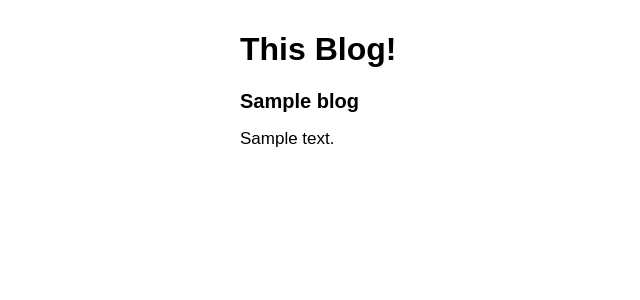
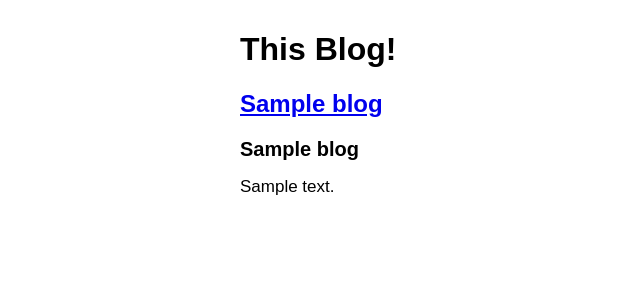
Before and after one commit to Sammiegirl04/build-a-blog, a Python web app: template Templates/blog.html in a window 1280 px wide. Shown: the top 300 px of the page, without its empty margins (0-640 px from the left). Run offline with Jinja, Linux system fonts and the light colour scheme; the template is opened without the code that fills it: most values are stand-ins (such as "Sample title", 1, 10 or a date in 2020).

Commit message:
made revisions

```diff
--- a/Templates/blog.html
+++ b/Templates/blog.html
@@ -60,6 +60,7 @@
     <body>
         <h1>This Blog!</h1>
                 {% for blog in blogs %}
+                <h2><a href="/blog/{{ blog.key().id() }}">{{ blog.title }}</a></h2>
                 <h2 class="blog-title">{{ blog.title }}</h2>
                 <p class="blog-body">{{ blog.body }}</p>
 
```
